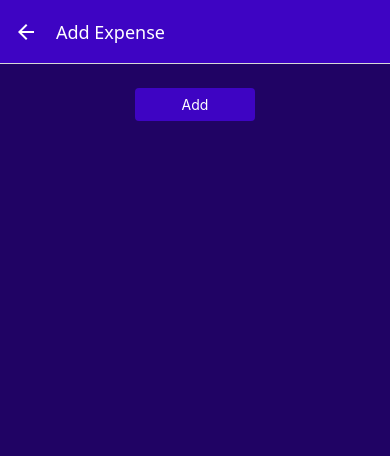
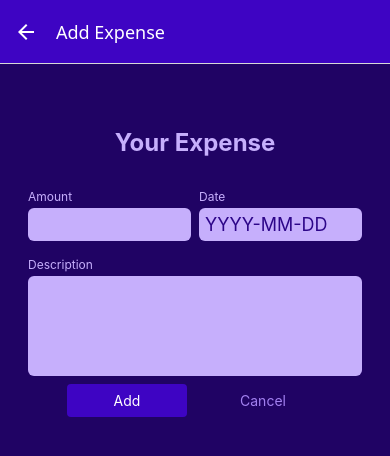
Before and after one commit to akshay1ks/RNExpenseTrackerApp, a React Native app: screen /ManageExpenses in a window 390 px wide. Shown: the top 456 px of the page. Built offline with nearby package versions, Linux system fonts and the light colour scheme.

Commit message:
Added logic for user input submission and updation.

```diff
--- /dev/null
+++ b/components/ManageExpense/ExpenseForm.js
@@ -0,0 +1,99 @@
+import { View, StyleSheet, Text } from 'react-native';
+import Input from './Input';
+import { GlobalStyles } from '../../constants/styles';
+import { useState } from 'react';
+import Button from '../UI/Button';
+
+function ExpenseForm({ onCancel, onSubmit, submitButtonLabel, defaultValues }) {
+    const [inputValues, setInputValues] = useState({
+        amount: defaultValues ? defaultValues.amount.toString() : '',
+        date: defaultValues ? defaultValues.date.toISOString().slice(0, 10) : '',
+        description: defaultValues ? defaultValues.description : '',
+    });
+
+    function inputChangeHandler(inputIdentifier, enteredValue) {
+        setInputValues((curInputValues) => {
+            return {
+                ...curInputValues,
+                [inputIdentifier]: enteredValue,
+            };
+        });
+    }
+
+    function submitHandler() {
+        const expenseData = {
+            amount: +inputValues.amount,
+            date: new Date(inputValues.date),
+            description: inputValues.description,
+        };
+        onSubmit(expenseData);
+    }
+
+    return (
+        <View style={styles.form}>
+            <Text style={styles.title}>Your Expense</Text>
+            <View style={styles.inputRow}>
+                <Input label="Amount"
+                    textInputConfig={{
+                        keyboardType: "decimal-pad",
+                        onChangeText: inputChangeHandler.bind(this, 'amount'),
+                        value: inputValues.amount,
+                    }}
+                    style={styles.rowInput} />
+                <Input label="Date"
+                    textInputConfig={{
+                        placeholder: "YYYY-MM-DD",
+                        maxLength: 10,
+                        onChangeText: inputChangeHandler.bind(this, 'date'),
+                        value: inputValues.date,
+                    }}
+                    style={styles.rowInput} />
+            </View>
+            <Input label="Description"
+                textInputConfig={{
+                    multiline: true,
+                    onChangeText: inputChangeHandler.bind(this, 'description'),
+                    value: inputValues.description,
+                }} />
+            <View style={styles.buttons}>
+                <Button onPress={submitHandler} style={styles.button}>
+                    {submitButtonLabel}
+                </Button>
+                <Button onPress={onCancel} mode="flat" style={styles.button}>
+                    Cancel
+                </Button>
+            </View>
+        </View>
+    );
+}
+
+export default ExpenseForm;
+
+const styles = StyleSheet.create({
+    form: {
+        marginTop: 40,
+    },
+    inputRow: {
+        flexDirection: 'row',
+        justifyContent: 'space-between',
+    },
+    rowInput: {
+        flex: 1,
+    },
+    title: {
+        fontSize: 24,
+        fontWeight: 'bold',
+        color: GlobalStyles.colors.primary100,
+        marginBottom: 24,
+        textAlign: 'center',
+    },
+    buttons: {
+        flexDirection: 'row',
+        justifyContent: 'center',
+        alignItems: 'center',
+    },
+    button: {
+        minWidth: 120,
+        marginHorizontal: 8,
+    },
+});
--- /dev/null
+++ b/components/ManageExpense/Input.js
@@ -0,0 +1,42 @@
+import { View, Text, TextInput, StyleSheet } from 'react-native';
+import { GlobalStyles } from '../../constants/styles';
+
+function Input({ label, textInputConfig, style }) {
+    const inputStyles = [styles.input];
+
+    if (textInputConfig && textInputConfig.multiline) {
+        inputStyles.push(styles.inputMultiline);
+    }
+
+    return (
+        <View style={[styles.inputContainer, style]}>
+            <Text style={styles.label}>{label}</Text>
+            <TextInput style={inputStyles} {...textInputConfig} />
+        </View>
+    );
+}
+
+export default Input;
+
+const styles = StyleSheet.create({
+    inputContainer: {
+        marginHorizontal: 4,
+        marginVertical: 8,
+    },
+    label: {
+        fontSize: 12,
+        color: GlobalStyles.colors.primary100,
+        marginBottom: 4,
+    },
+    input: {
+        fontSize: 18,
+        color: GlobalStyles.colors.primary700,
+        padding: 6,
+        borderRadius: 6,
+        backgroundColor: GlobalStyles.colors.primary100,
+    },
+    inputMultiline: {
+        minHeight: 100,
+        textAlignVertical: 'top',
+    },
+});
--- a/screens/ManageExpenses.js
+++ b/screens/ManageExpenses.js
@@ -4,12 +4,14 @@
 import { GlobalStyles } from '../constants/styles';
 import Button from '../components/UI/Button';
 import { ExpensesContext } from '../store/expenses-context';
+import ExpenseForm from '../components/ManageExpense/ExpenseForm';
 
 function ManageExpenses({ route, navigation }) {
     const expensesCtx = useContext(ExpensesContext);
 
     const editedExpenseId = route.params?.expenseId;
     const isEditing = !!editedExpenseId;
+    const selectedExpense = expensesCtx.expenses.find((expense) => expense.id === editedExpenseId);
 
     useLayoutEffect(() => {
         navigation.setOptions({
@@ -26,28 +28,22 @@
         navigation.goBack();
     }
 
-    function confirmHandler() {
+    function confirmHandler(expenseData) {
         if (isEditing) {
-            expensesCtx.updateExpense(editedExpenseId, {description: 'TestUpdate', amount: 29.99, date: new Date()});
-            navigation.goBack();
+            expensesCtx.updateExpense(editedExpenseId, expenseData);
         } else {
-            expensesCtx.addExpense({description: 'Test', amount: 19.99, date: new Date()});
-            navigation.goBack();
+            expensesCtx.addExpense(expenseData);
         }
+        navigation.goBack();
     }
 
     return (
         <View style={styles.container}>
-            <View style={styles.buttons}>
-                <Button onPress={confirmHandler} style={styles.button}>
-                    {isEditing ? 'Update' : 'Add'}
-                </Button>
-                {isEditing && (
-                    <Button onPress={cancelHandler} mode="flat" style={styles.button}>
-                        Cancel
-                    </Button>
-                )}
-            </View>
+            <ExpenseForm
+                onCancel={cancelHandler}
+                onSubmit={confirmHandler}
+                submitButtonLabel={isEditing ? 'Update' : 'Add'}
+                defaultValues={isEditing ? selectedExpense : undefined} />
             {isEditing && (
                 <View style={styles.deleteContainer}>
                     <IconButton
@@ -69,15 +65,6 @@
         padding: 24,
         backgroundColor: GlobalStyles.colors.primary800,
     },
-    buttons: {
-        flexDirection: 'row',
-        justifyContent: 'center',
-        alignItems: 'center',
-    },
-    button: {
-        minWidth: 120,
-        marginHorizontal: 8,
-    },
     deleteContainer: {
         marginTop: 16,
         paddingTop: 8,
```
